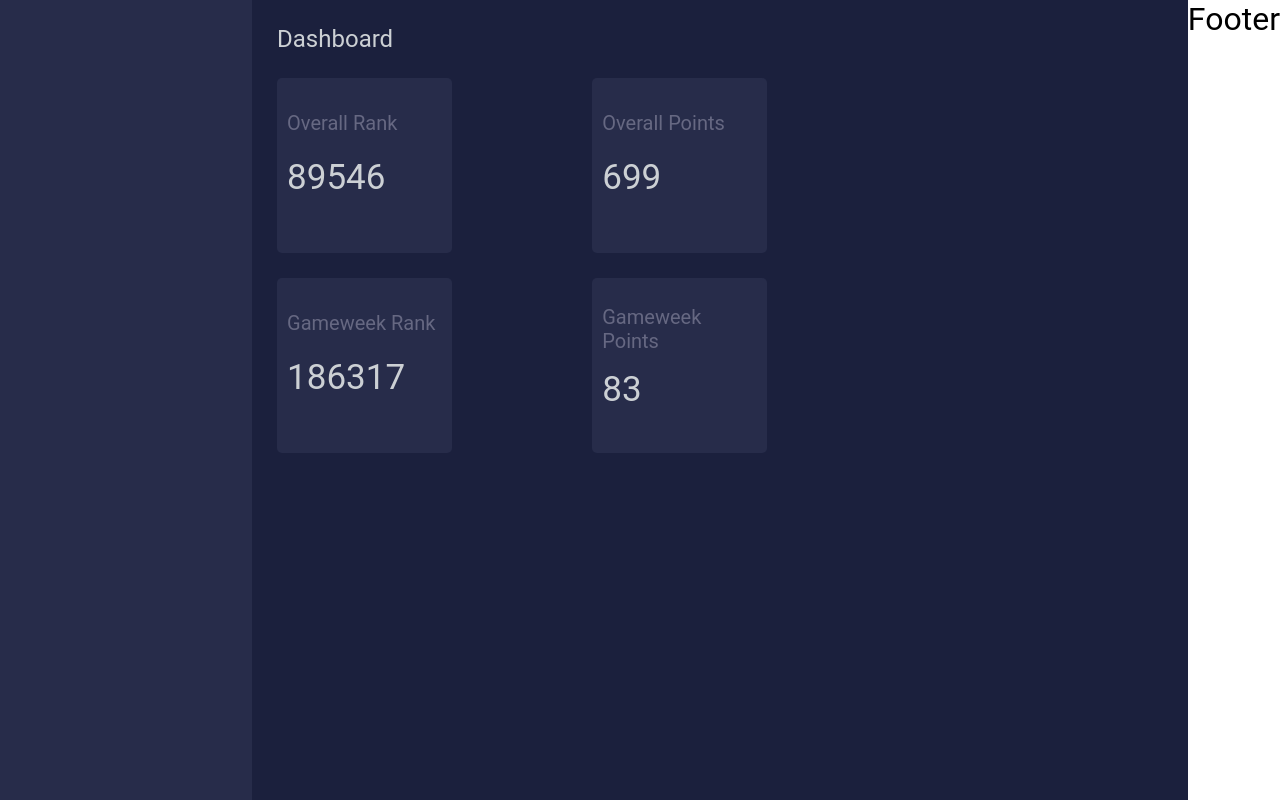
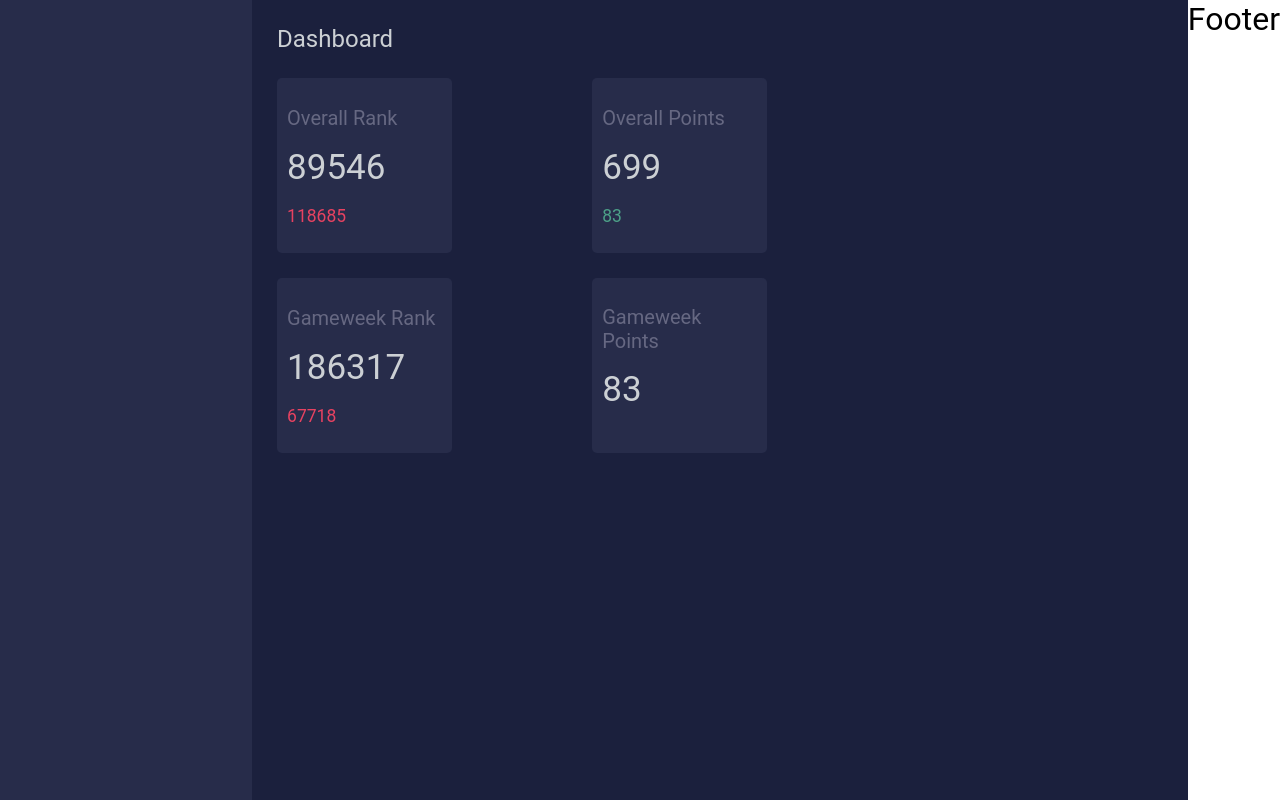
Before and after one commit to nesadrian/fpl-analysis-tool, a Vue app: page / in a window 1280 px wide. Built offline with nearby package versions, Linux system fonts and the light colour scheme; no server answers.

Commit message:
Add data and styling to card

```diff
--- a/src/components/Card.vue
+++ b/src/components/Card.vue
@@ -2,7 +2,9 @@
   <section className="card-container">
     <h1 className="card__title">{{ title }}</h1>
     <h1 className="card__value">{{ value }}</h1>
-    <h1 className="card__valueDiff">{{ valueDiff }}</h1>
+    <h1 v-if="valueDiff > 0" className="card__valueDiff card__valueDiff--positive">{{ valueDiff }}</h1>
+    <h1 v-else-if="valueDiff < 0" className="card__valueDiff card__valueDiff--negative">{{ valueDiff * -1 }}</h1>
+    <h1 v-else className="card__valueDiff">{{ valueDiff }}</h1>
   </section>
 </template>
 
--- a/src/pages/HomePage.vue
+++ b/src/pages/HomePage.vue
@@ -1,13 +1,12 @@
 <template>
   <main v-if="loading" className="loader-container">
-    {{ this.dataManagerHistoryChart }}
     <MoonLoader />
   </main>
   <main v-else className="main-container main-container--home">
     <Title text="Dashboard" />
-    <Card :title="'Overall Rank'" :value="this.dataManagerGeneral.summary_overall_rank" />
-    <Card :title="'Overall Points'" :value="this.dataManagerGeneral.summary_overall_points" />
-    <Card :title="'Gameweek Rank'" :value="this.dataManagerGeneral.summary_event_rank" />
+    <Card :title="'Overall Rank'" :value="this.dataManagerGeneral.summary_overall_rank" :valueDiff="this.dataManagerGeneral.summary_overall_rank - this.dataPreviousGameweek.overall_rank" />
+    <Card :title="'Overall Points'" :value="this.dataManagerGeneral.summary_overall_points" :valueDiff="this.dataManagerGeneral.summary_overall_points - this.dataPreviousGameweek.total_points" />
+    <Card :title="'Gameweek Rank'" :value="this.dataManagerGeneral.summary_event_rank" :valueDiff="this.dataManagerGeneral.summary_event_rank - this.dataPreviousGameweek.rank" />
     <Card :title="'Gameweek Points'" :value="this.dataManagerGeneral.summary_event_points" />
   </main>
 </template>
@@ -51,7 +50,15 @@ export default {
       return this.$store.getters.getDataManagerGeneral;
     },
     dataManagerHistory() {
-      return this.$store.getters.getDataManagerHistoryChart;
+      return this.$store.getters.getDataManagerHistory;
+    },
+    dataPreviousGameweek() {
+      const numOfGameweeks = this.$store.getters.getDataManagerHistory.current.length;
+      if(numOfGameweeks > 1) {
+        console.log(numOfGameweeks, "s")
+        return this.$store.getters.getDataManagerHistory.current[numOfGameweeks - 2]
+      }
+      return null
     },
   }
 }
```
